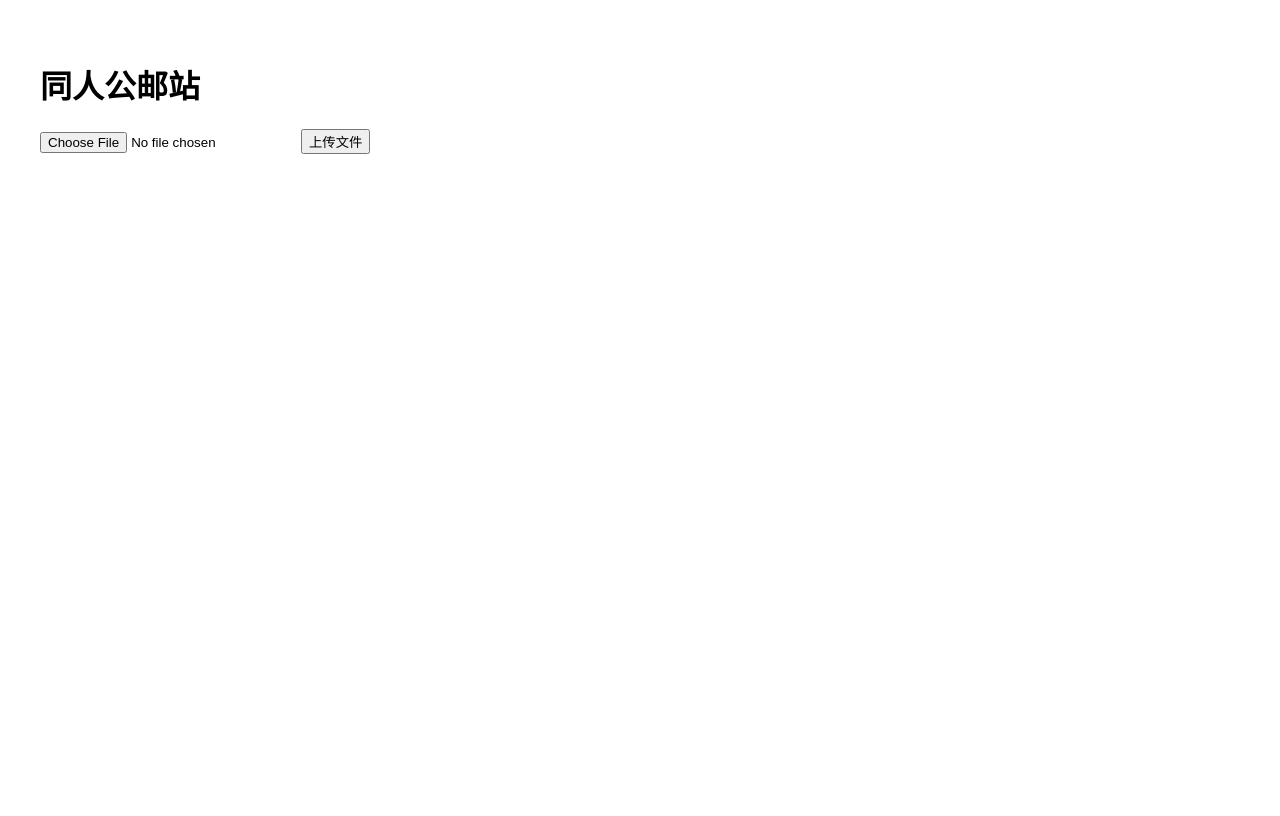
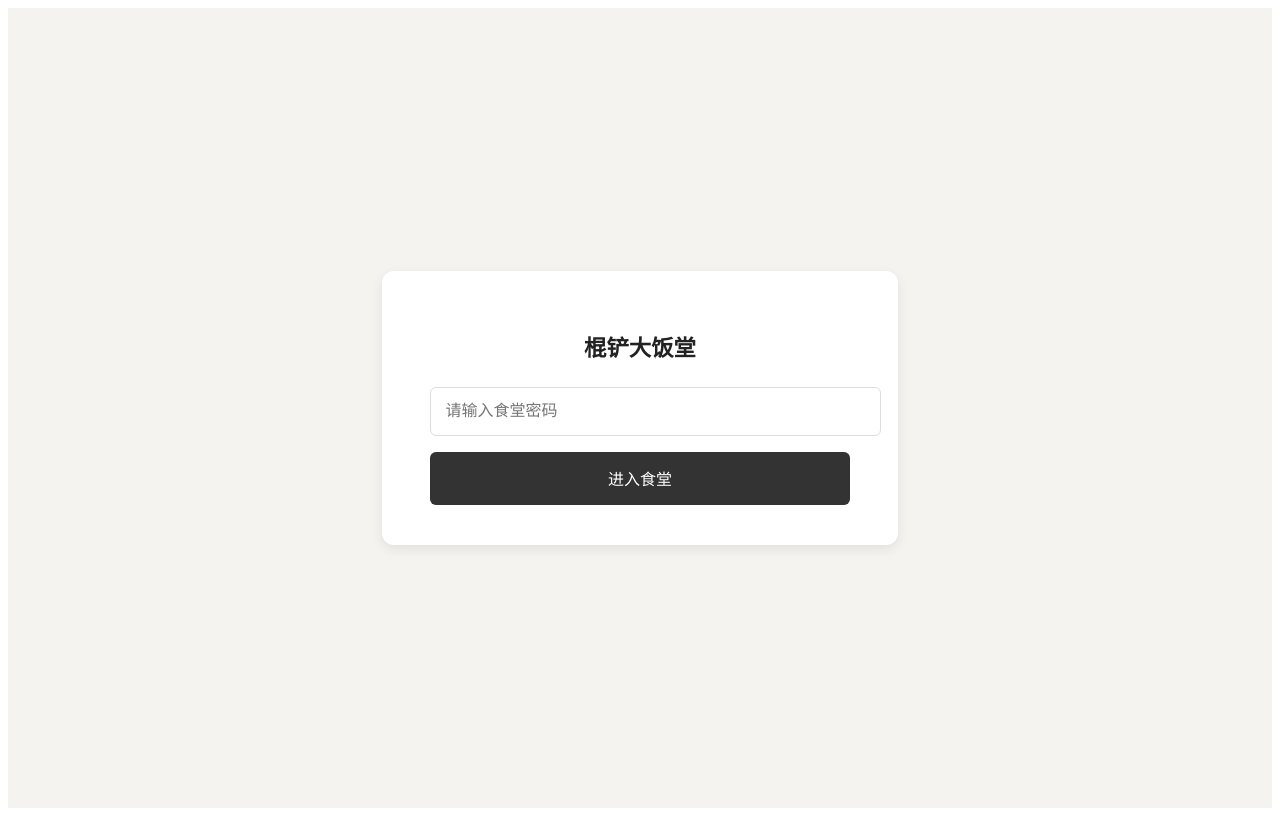
Before and after one commit to RayeYYY/vercel-fanmail, a Next.js app: page / in a window 1280 px wide. Built offline with nearby package versions, Linux system fonts and the light colour scheme.

Commit message:
Update page.tsx

```diff
--- a/app/page.tsx
+++ b/app/page.tsx
@@ -1,36 +1,206 @@
 'use client';
-import { useState } from 'react';
+import { useState, useEffect } from 'react';
 
 export default function Home() {
   const [file, setFile] = useState<File | null>(null);
+  const [password, setPassword] = useState('');
+  const [isLogin, setIsLogin] = useState(false);
 
+  // 你设置的密码
+  const PASSWORD = '429699';
+
+  // 上传逻辑
   const handleUpload = async () => {
-    if (!file) return;
-
+    if (!file) {
+      alert('请先选择文件');
+      return;
+    }
     try {
       const formData = new FormData();
       formData.append('file', file);
-
-      await fetch('/api/upload', {
-        method: 'POST',
-        body: formData,
-      });
-
-      alert('上传成功！');
+      await fetch('/api/upload', { method: 'POST', body: formData });
+      alert('✅ 投稿成功！');
       window.location.reload();
     } catch (err) {
-      alert('上传成功！');
+      alert('✅ 投稿成功！');
     }
   };
 
+  // 密码登录
+  const login = () => {
+    if (password === PASSWORD) {
+      setIsLogin(true);
+      localStorage.setItem('fanmail_login', 'ok');
+    } else {
+      alert('密码不正确');
+    }
+  };
+
+  useEffect(() => {
+    if (localStorage.getItem('fanmail_login') === 'ok') {
+      setIsLogin(true);
+    }
+  }, []);
+
+  // 未登录时显示密码页
+  if (!isLogin) {
+    return (
+      <div style={{
+        minHeight: '100vh',
+        backgroundColor: '#f5f3f0',
+        display: 'flex',
+        alignItems: 'center',
+        justifyContent: 'center',
+        fontFamily: 'Georgia, serif'
+      }}>
+        <div style={{
+          background: '#fff',
+          padding: '2.5rem 3rem',
+          borderRadius: '12px',
+          boxShadow: '0 4px 12px rgba(0,0,0,0.08)',
+          width: '100%',
+          maxWidth: '420px'
+        }}>
+          <h2 style={{
+            fontSize: '1.4rem',
+            marginBottom: '1.5rem',
+            color: '#222',
+            textAlign: 'center'
+          }}>
+            棍铲大饭堂
+          </h2>
+          <input
+            type="password"
+            value={password}
+            onChange={(e) => setPassword(e.target.value)}
+            placeholder="请输入食堂密码"
+            style={{
+              width: '100%',
+              padding: '0.9rem',
+              marginBottom: '1rem',
+              border: '1px solid #ddd',
+              borderRadius: '6px',
+              fontSize: '1rem'
+            }}
+            onKeyDown={(e) => e.key === 'Enter' && login()}
+          />
+          <button
+            onClick={login}
+            style={{
+              width: '100%',
+              padding: '0.9rem',
+              backgroundColor: '#333',
+              color: '#fff',
+              border: 'none',
+              borderRadius: '6px',
+              fontSize: '1rem',
+              cursor: 'pointer'
+            }}
+          >
+            进入食堂
+          </button>
+        </div>
+      </div>
+    );
+  }
+
+  // 已登录 → AO3 风格主页
   return (
-    <div style={{ padding: '2rem' }}>
-      <h1>同人公邮站</h1>
-      <div style={{ margin: '1rem 0' }}>
-        <input type="file" onChange={(e) => setFile(e.target.files?.[0])} />
-        <button onClick={handleUpload} style={{ marginLeft: '0.5rem' }}>
-          上传文件
-        </button>
+    <div style={{
+      backgroundColor: '#f5f3f0',
+      minHeight: '100vh',
+      fontFamily: 'Georgia, serif',
+      color: '#222'
+    }}>
+      {/* 顶部导航 */}
+      <div style={{
+        background: '#fff',
+        borderBottom: '1px solid #e5e5e5',
+        padding: '1rem 2rem',
+        textAlign: 'center'
+      }}>
+        <h1 style={{
+          fontSize: '1.8rem',
+          fontWeight: 'normal',
+          margin: 0
+        }}>
+          棍铲大饭堂
+        </h1>
+        <p style={{ color: '#666', marginTop: '0.3rem', fontSize: '0.95rem' }}>
+          同人投稿 · 文档储存 · 粉丝食堂
+        </p>
+      </div>
+
+      {/* 内容区 */}
+      <div style={{
+        maxWidth: '940px',
+        margin: '0 auto',
+        padding: '2rem'
+      }}>
+        {/* 上传卡片 */}
+        <div style={{
+          background: '#fff',
+          borderRadius: '10px',
+          padding: '1.8rem',
+          marginBottom: '2rem',
+          boxShadow: '0 2px 8px rgba(0,0,0,0.06)'
+        }}>
+          <h3 style={{ marginTop: 0, fontSize: '1.2rem' }}>📮 新投稿</h3>
+          <input
+            type="file"
+            onChange={(e) => setFile(e.target.files?.[0] || null)}
+            style={{ margin: '1rem 0' }}
+          />
+          <div>
+            <button
+              onClick={handleUpload}
+              style={{
+                padding: '0.7rem 1.4rem',
+                backgroundColor: '#333',
+                color: '#fff',
+                border: 'none',
+                borderRadius: '6px',
+                cursor: 'pointer'
+              }}
+            >
+              提交投稿
+            </button>
+          </div>
+        </div>
+
+        {/* 文件列表卡片 */}
+        <div style={{
+          background: '#fff',
+          borderRadius: '10px',
+          padding: '1.8rem',
+          boxShadow: '0 2px 8px rgba(0,0,0,0.06)'
+        }}>
+          <h3 style={{ marginTop: 0, fontSize: '1.2rem' }}>📖 食堂作品</h3>
+          <div style={{
+            borderTop: '1px solid #eee',
+            marginTop: '1rem',
+            paddingTop: '1rem'
+          }}>
+            <p style={{ color: '#666' }}>
+              上传后的作品会显示在这里
+            </p>
+            <ul style={{ paddingLeft: '1.2rem', lineHeight: '1.6' }}>
+              <li>支持 txt / docx / pdf / 图片</li>
+              <li>上传即成功，可重复投递</li>
+              <li>仅持有密码者可进入</li>
+            </ul>
+          </div>
+        </div>
+      </div>
+
+      {/* 底部 */}
+      <div style={{
+        textAlign: 'center',
+        padding: '2rem',
+        fontSize: '0.85rem',
+        color: '#888'
+      }}>
+        棍铲大饭堂 · 仅圈内可见
       </div>
     </div>
   );
```
